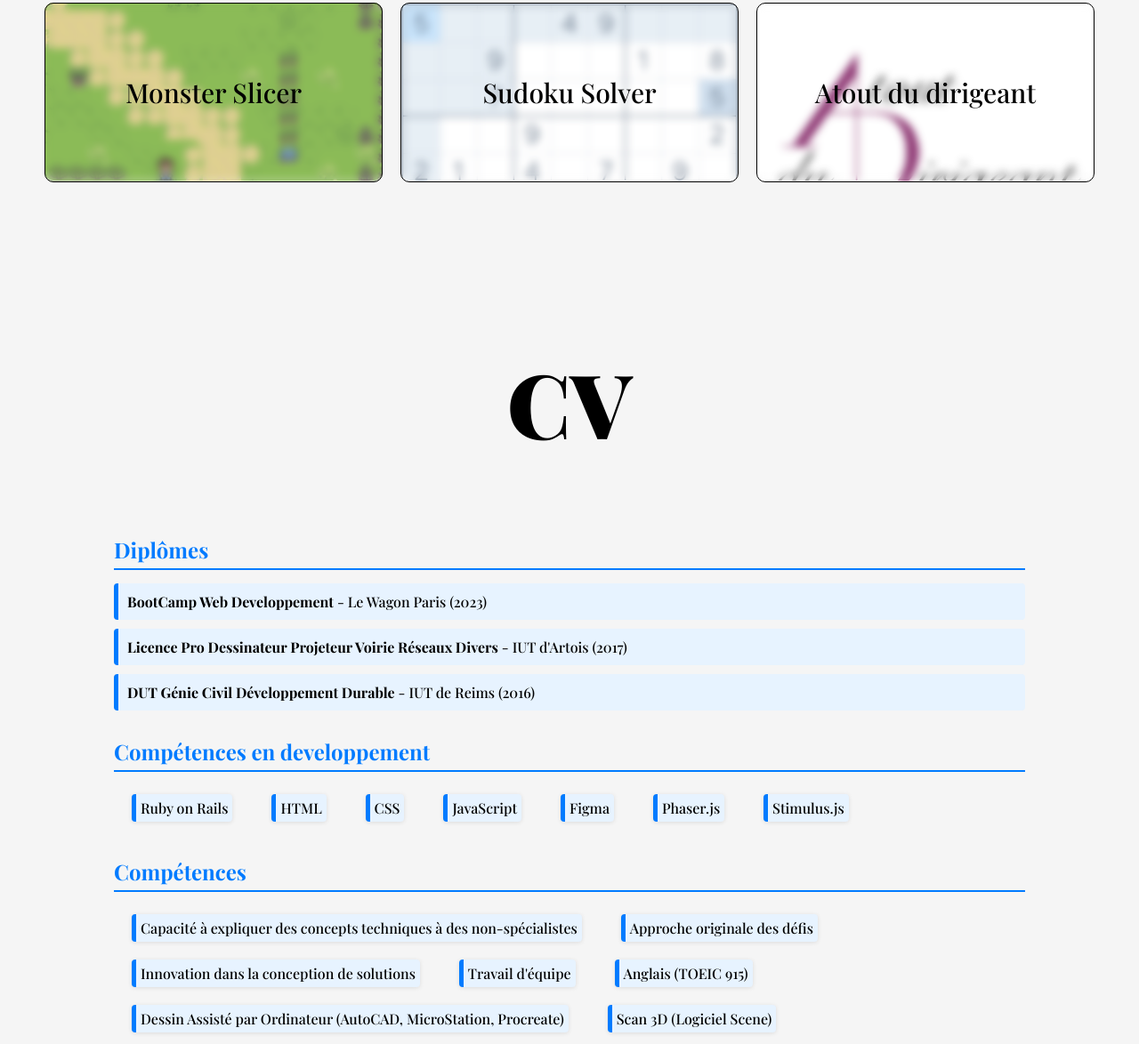
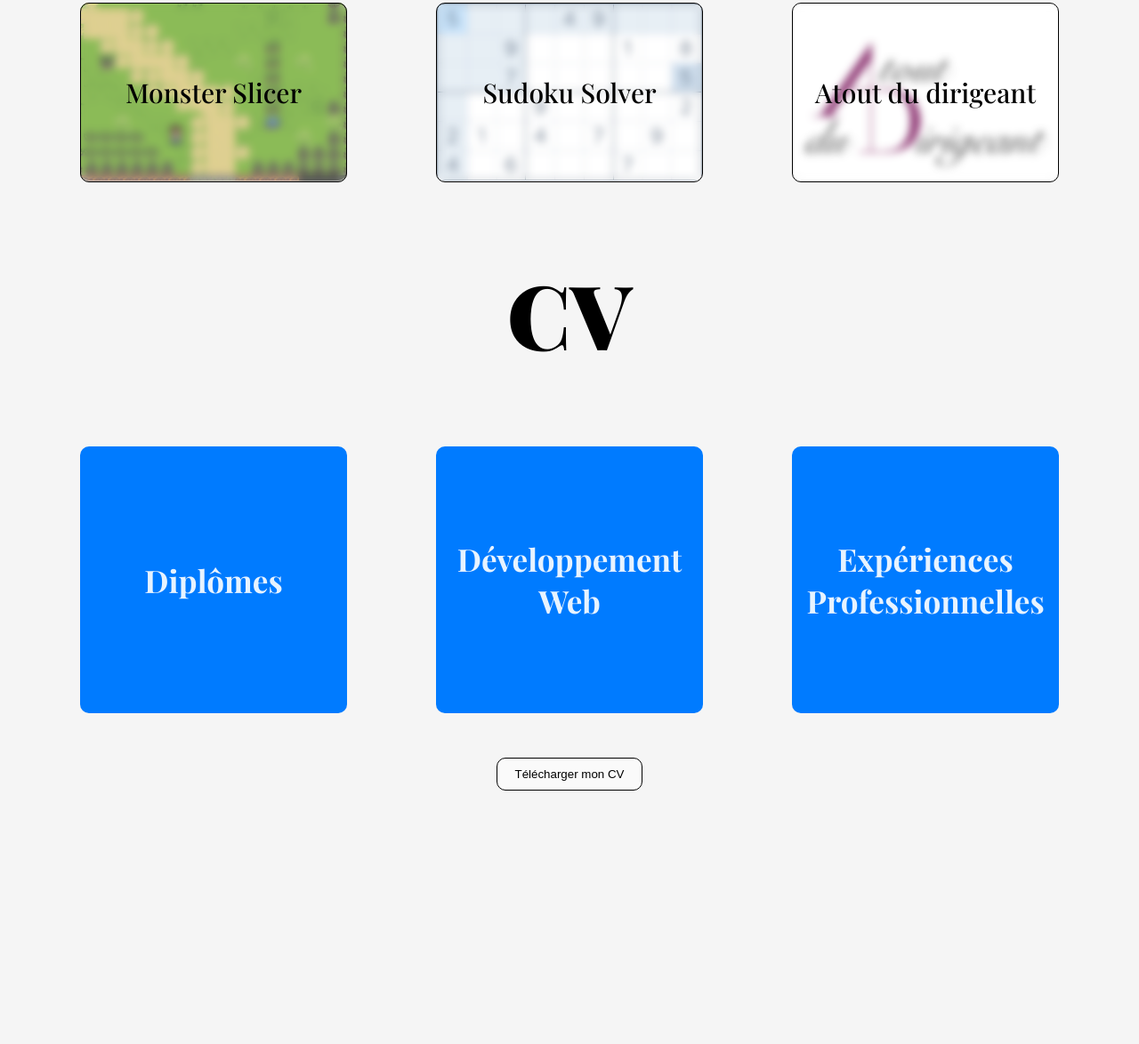
Before and after one commit to EnoLEROY/portfolio-page, a plain HTML site: page index.html in a window 1280 px wide. Shown: the part 1066-2240 px from the top of the page at 89% size. After the commit the page ends 1955 px from the top, so only its background shows below. Drawn offline with nearby package versions, Linux system fonts and the light colour scheme; a web font is replaced by a local one.

Commit message:
mise a jour CV

```diff
--- a/assets/style-sheet/style.css
+++ b/assets/style-sheet/style.css
@@ -50,6 +50,9 @@ body {
   scroll-behavior: smooth;
 } */
 
+i {
+  font-size: larger;
+}
 
 /* Components  */
 
@@ -91,17 +94,30 @@ body {
   text-align: center;
 }
 
+.grid-container {
+  /* justify-content: center; */
+  position: relative;
+  height: 300px;
+  width: 300px;
+}
+
 .grid {
   margin: 50px;
   display: grid;
-  grid-template-columns: repeat(auto-fill, minmax(300px, 1fr));
+  grid-template-columns: repeat(auto-fill, minmax(350px, 1fr));
   gap: 20px;
+  justify-items: center;
+  /* justify-content: center; */
+  /* align-content: center; */
+  /* grid-auto-flow: column; */
+
 }
 
 .project-card {
   border-radius: 10px;
   background-size: cover;
   height: 200px;
+  width: 300px;
   text-decoration: none;
   color: black;
   font-size: 30px;
@@ -132,31 +148,104 @@ body {
 
 /* CV -------------------------------------------------------------------------*/
 
-.cv {
+/* cv style 2 */
+.cv-card-container {
+  position: relative;
+  height: 300px;
+  width: 300px;
+}
+
+.cv-card-container:hover .cv-card {
+  transform: rotateY(180deg);
+}
+
+.cv-card {
+  position: absolute;
+  height: 100%;
+  width: 100%;
+  transition: all 0.3s ease;
+  transform-style: preserve-3d;
+}
+
+.card-front {
+  border-radius: 10px;
+  /* border: 3px solid #c7e2fd; */
+  color: #e7f3ff;
+  font-size: 30px;
+  text-align: center;
+  display: flex;
+  align-items: center;
+  justify-content: center;
+
+  position: absolute;
+  height: 100%;
+  width: 100%;
+  background: #007bff;
+  backface-visibility: hidden;
+}
+
+.card-back {
+  border-radius: 10px;
+  border: 3px solid #007bff;
+  color: #007bff;
+  text-align: center;
+  display: flex;
+  justify-content: center;
+  align-content: center;
+  /* grid-auto-flow: column; */
+
+  position: absolute;
+  height: 100%;
+  width: 100%;
+  background: #e7f3ff;
+  backface-visibility: hidden;
+  transform: rotateY(-180deg);
+}
+
+.cv-grid-competences {
+  display: grid;
+  grid-template-columns: repeat(auto-fill, minmax(100px, 1fr));
+  gap: 20px;
+  justify-items: center;
+}
+
+.cv-card-content {
+  padding: 10px;
+}
+
+.cv a {
+  display: flex;
+  justify-content: center;
+  text-decoration: none;
+}
+
+
+/* cv style 1 */
+/* .cv {
   padding-top: 50px;
   padding-bottom: 100px;
   padding-inline: 10vw;
-}
+} */
 
-.cv p {
+/* .cv p {
   margin: 0;
-}
+} */
 
-.cv-section {
+/* .cv-section {
   margin-bottom: 30px;
-}
+} */
 
-.cv-section h3 {
+/* .cv-section h3 {
   font-size: 1.5em;
   margin-bottom: 15px;
-  color: #007bff; /* Couleur bleu pour les sous-titres */
-  border-bottom: 2px solid #007bff; /* Ligne de séparation */
+  color: #007bff; Couleur bleu pour les sous-titres
+  border-bottom: 2px solid #007bff; Ligne de séparation
   padding-bottom: 5px;
-}
+} */
 
-.cv-item {
-  background: #e7f3ff; /* Couleur de fond légère */
-  border-left: 5px solid #007bff; /* Bordure bleue */
+/* .cv-item {
+  background: #e7f3ff; Couleur de fond légère
+  border-left: 5px solid #007bff; Bordure bleue
   border-radius: 4px;
   padding: 10px;
   margin-bottom: 10px;
@@ -172,13 +261,13 @@ body {
   border-left: 5px solid #007bff;
   border-radius: 4px;
   box-shadow: 0 1px 5px rgba(0, 0, 0, 0.1);
-}
+} */
 
-.cv a {
+/* .cv a {
   display: flex;
   justify-content: center;
   text-decoration: none;
-}
+} */
 
 /* .cv-grid {
   margin: 20px;
@@ -190,9 +279,6 @@ body {
 
 /* Responsivité sur telephone ------------------------------------------------- */
 @media screen and (max-width: 480px) {
-  p {
-    font-size: 20px;
-  }
 
   .title-h2 {
     font-size: 70px;
@@ -220,8 +306,8 @@ body {
     text-align: center;
   }
 
-  .cv-grid {
+  /* .cv-grid {
     display: grid;
     grid-template-columns: repeat(auto-fill);
-  }
+  } */
 }
--- a/index.html
+++ b/index.html
@@ -30,6 +30,9 @@
 
   <!-- Script -->
   <script src="assets/scripts/carrousel.js" async></script>
+
+  <!-- Font Awesome  -->
+  <link rel="stylesheet" href="https://use.fontawesome.com/releases/v6.1.2/css/all.css">
 
 
 </head>
@@ -93,12 +96,71 @@
   </div>
 
 
-
-
   <div class="cv" id="cv">
     <h2 class="title-h2">
       CV
     </h2>
+
+      <div class="grid">
+
+
+        <div class="cv-card-container">
+          <div class="cv-card">
+            <div class="card-front playfair-display-font">
+              <h3>Diplômes</h3>
+            </div>
+            <div class="card-back playfair-display-font">
+              <div class="cv-card-content">
+                <p><strong>BootCamp Web Developpement</strong> - Le Wagon Paris (2023)</p>
+                <p><strong>Licence Pro Dessinateur Projeteur Voirie Réseaux Divers</strong> - IUT d'Artois (2017)</p>
+                <p><strong>DUT Génie Civil Développement Durable</strong> - IUT de Reims (2016)</p>
+
+              </div>
+            </div>
+          </div>
+        </div>
+
+        <div class="cv-card-container">
+          <div class="cv-card">
+            <div class="card-front playfair-display-font">
+              <h3>Développement Web</h3>
+            </div>
+            <div class="card-back playfair-display-font">
+              <div class="cv-grid-competences">
+                <!-- <p><strong>DUT Génie Civil Développement Durable</strong> - IUT de Reims (2016)</p> -->
+                <p><i class="fa-regular fa-gem"></i>   Ruby on Rails</p>
+                <p><i class="fa-brands fa-html5"></i>   HTML</p>
+                <p><i class="fa-brands fa-css3"></i>   CSS</p>
+                <p><i class="fa-brands fa-js"></i>   JavaScript</p>
+                <p><i class="fa-brands fa-figma"></i>   Figma</p>
+                <p><i class="fa-brands fa-js"></i>   Stimulus.js</p>
+                <p><i class="fa-solid fa-gamepad"></i>   Phaser.js</p>
+                <p style="color: #e7f3ff">.-------------------------------  </p>
+              </div>
+            </div>
+          </div>
+        </div>
+
+        <div class="cv-card-container">
+          <div class="cv-card">
+            <div class="card-front playfair-display-font">
+              <h3>Expériences Professionnelles</h3>
+            </div>
+            <div class="card-back playfair-display-font">
+              <div class="cv-card-content">
+                <p><strong>Teacher Assistant (Freelance)</strong> - Le Wagon Paris (2023-présent)</p>
+                <p><strong>Dessinateur Projeteur</strong> -  Mairie de Saint-Germain-en-Laye (2021-2022)</p>
+                <p><strong>Chef d'équipe Dessinateur-Modelisateur</strong> - Elliva, Châlons-en-Champagne (2016-2020)</p>
+              </div>
+            </div>
+          </div>
+        </div>
+
+
+      </div>
+
+
+    <!-- <h1>test 1</h1>
 
     <div class="cv-section">
       <h3>Diplômes</h3>
@@ -136,7 +198,7 @@
         <p>Anglais (TOEIC 915)</p>
         <p>Dessin Assisté par Ordinateur (AutoCAD, MicroStation, Procreate)</p>
         <p>Scan 3D (Logiciel Scene)</p>
-        <!-- <p>Maquette 3D (???)</p> -->
+        <p>Maquette 3D (???)</p>
       </div>
     </div>
 
@@ -151,9 +213,10 @@
       <div class="cv-item">
         <p><strong>Chef d'équipe Dessinateur-Modelisateur</strong> - Elliva, Châlons-en-Champagne (2016-2020)</p>
       </div>
-    </div>
+    </div> -->
     <!-- telechargement CV  -->
     <!-- <a href="fichier.pdf" download  >télécharger</a> -->
+
     <a href="assets/other/Eno LEROY - CV - 2024.pdf">
       <button>
         Télécharger mon CV
```
Also changed, not shown: 1 other file.
